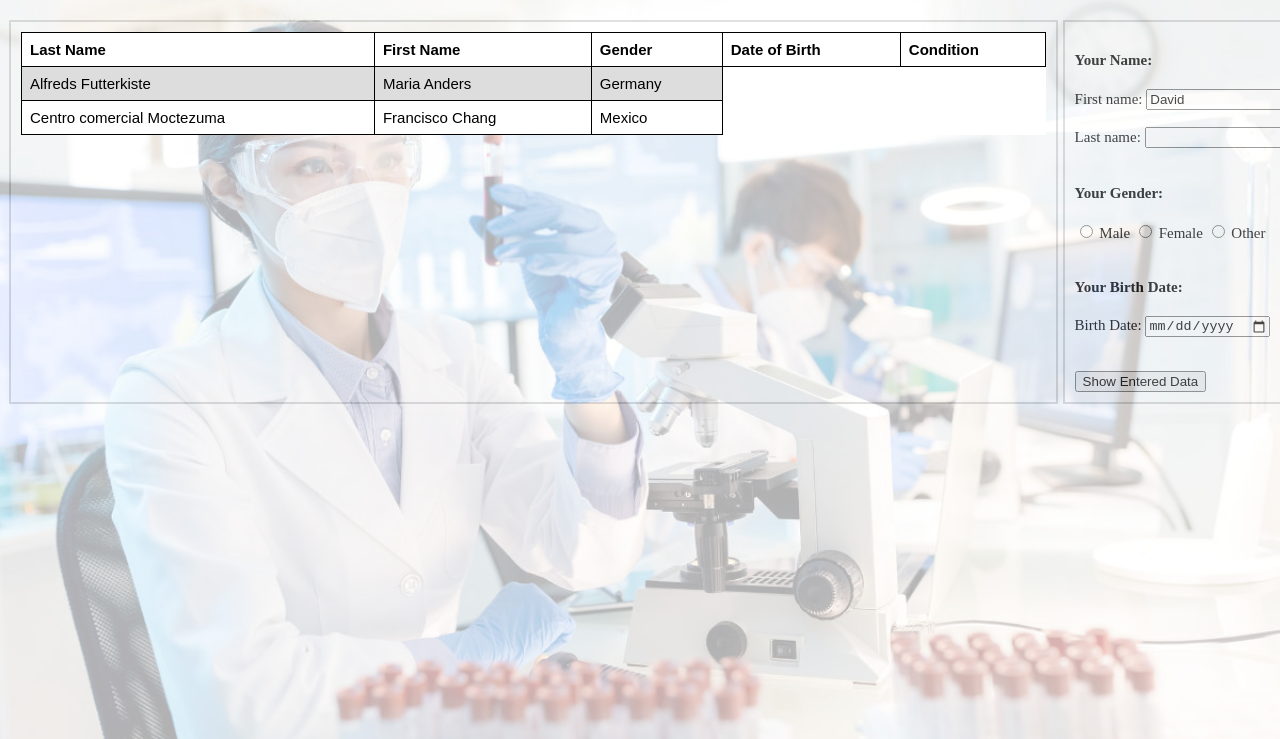
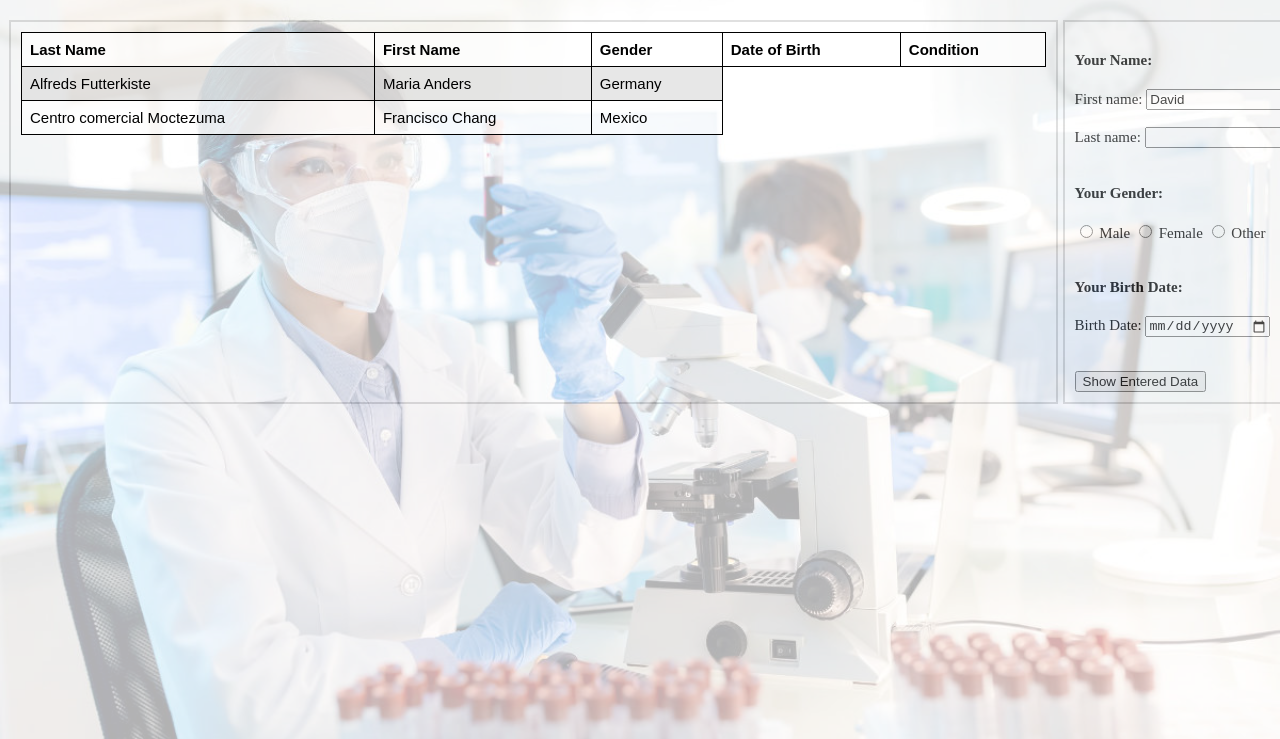
Before and after one commit to FurnBirds/MedInfo, a plain HTML site: page index.html in a window 1280 px wide. Shown: the part 61-800 px from the top of the page. Drawn offline with Linux system fonts and the light colour scheme.

Commit message:
changed json file name

```diff
--- a/dataops.js
+++ b/dataops.js
@@ -1,10 +1,10 @@
 function retrieveProfiles() {
     fetch('http://localhost:3000/ptProfile')
     .then(package => package.json)
-    .then(ptProfiles => ptProfiles.array.forEach(element => {
+    // .then(ptProfiles => ptProfiles.array.forEach(element => {
 
 
-    });)
+    // });)
 
 
 }
--- a/style.css
+++ b/style.css
@@ -26,7 +26,7 @@ table {
     font-family: arial, sans-serif;
     border-collapse: collapse;
     width: 100%;
-    background-color: white;
+
     position: relative;
     margin: auto;
     font-size: 15px;
@@ -41,7 +41,10 @@ padding: 8px;
 }
 
 tr:nth-child(even) {
-    background-color: #dddddd;
+    background-color: rgba(221, 221, 221, 0.7)
+}
+tr:nth-child(odd) {
+    background-color: rgba(255, 255, 255, 0.7)
 }
 
 .grid-container {
```
Also changed, not shown: medicalprofiles.json (renamed from profile.json).
